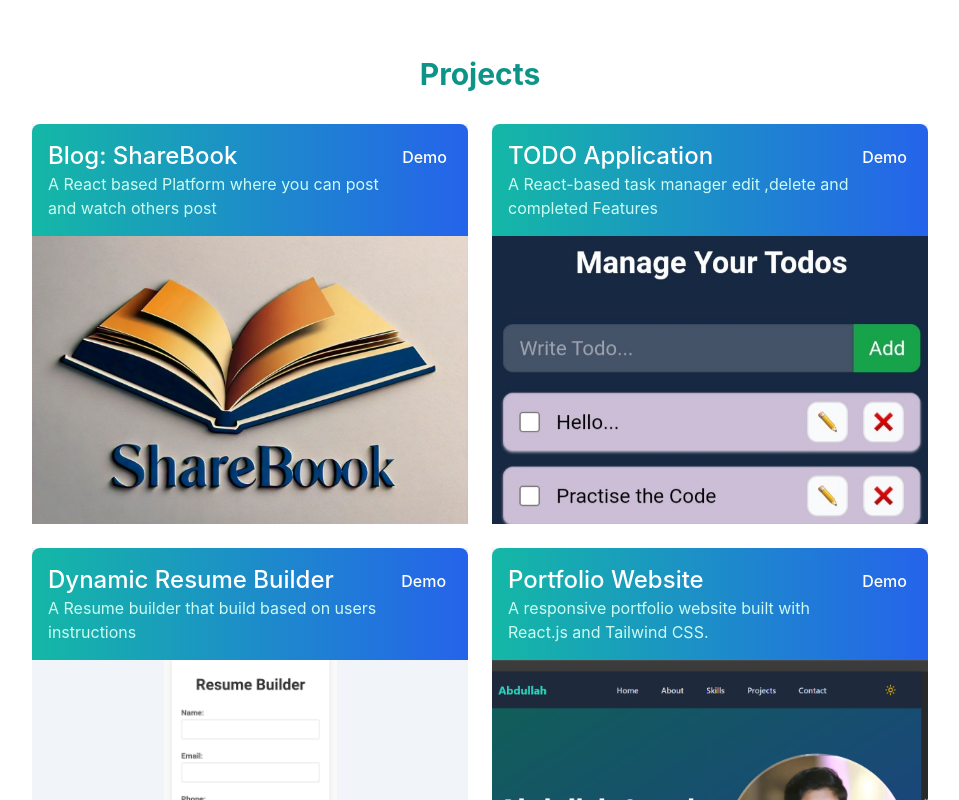
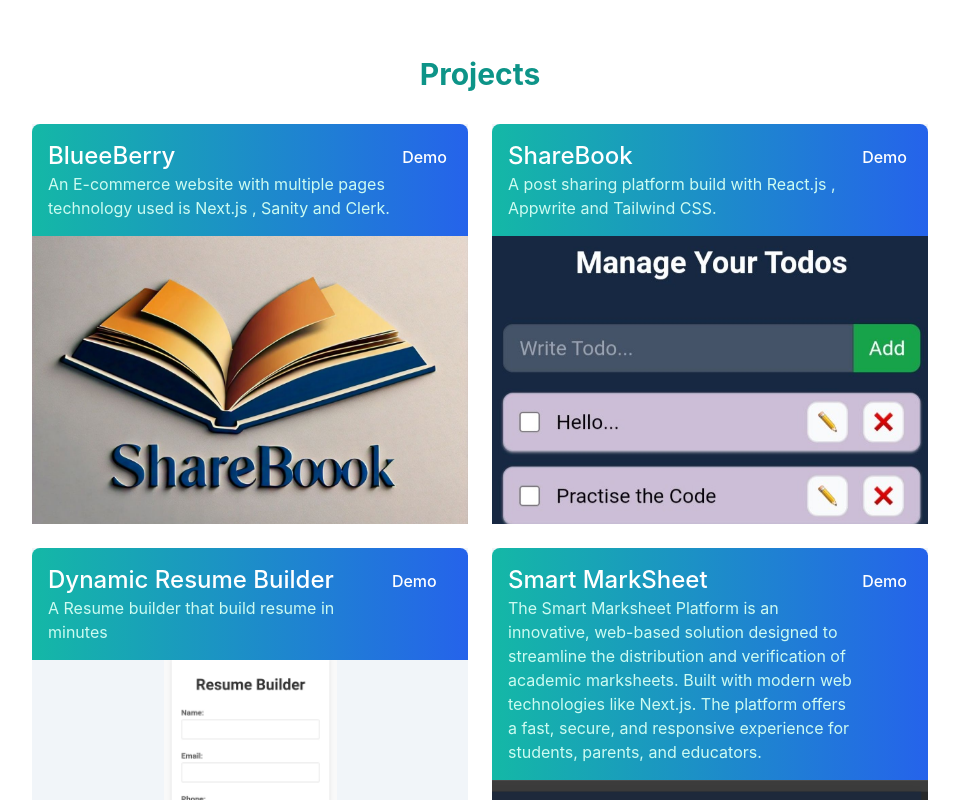
Before and after one commit to Abdullah-Jawed7/Abdullah-Portfolio, a React (Vite) app: page / in a window 1280 px wide. Shown: the part 2240-3040 px from the top of the page, without its empty margins (160-1119 px from the left). Built offline with nearby package versions, Linux system fonts and the light colour scheme.

Commit message:
updating Projects

```diff
--- a/src/Components/Projects.jsx
+++ b/src/Components/Projects.jsx
@@ -6,11 +6,31 @@
   let id = 0;
   let Projects = [
     {
-      title: "Blog: ShareBook",
+      title: "BlueeBerry",
       description:
-        "A React based Platform where you can post and watch others post",
+        "An E-commerce website with multiple pages technology used is Next.js , Sanity and Clerk.",
+      id: id++,
+      url: "https://blueeberry.vercel.app/",
+    },
+    {
+      title: "ShareBook",
+      description:
+        "A post sharing platform build with React.js , Appwrite and Tailwind CSS.",
       id: id++,
       url: "https://blog-share-book.vercel.app/",
+    },
+    {
+      title: "Dynamic Resume Builder",
+      description: "A Resume builder that build resume in minutes",
+      id: id++,
+      url: "https://resumemaker-abdullah.vercel.app/",
+    },
+    {
+      title: "Smart MarkSheet",
+      description:
+        "The Smart Marksheet Platform is an innovative, web-based solution designed to streamline the distribution and verification of academic marksheets. Built with modern web technologies like Next.js. The platform offers a fast, secure, and responsive experience for students, parents, and educators.",
+      id: id++,
+      url: "https://smart-marksheet-qa18.vercel.app/std/marksheet/1456",
     },
     {
       title: "TODO Application",
@@ -18,12 +38,6 @@
         "A React-based task manager edit ,delete and completed Features",
       id: id++,
       url: "https://daily-todo-mu.vercel.app/",
-    },
-    {
-      title: "Dynamic Resume Builder",
-      description: "A Resume builder that build based on users instructions",
-      id: id++,
-      url: "https://cv-generator-flax.vercel.app/",
     },
     {
       title: "Portfolio Website",
--- a/src/Components/Theme.js
+++ b/src/Components/Theme.js
@@ -1,7 +1,7 @@
 import { createContext ,useContext } from "react";
 
 export const ThemeContext =createContext({
-    themeMode:"light",
+    themeMode:"dark",
     darkTheme:()=>{},
     lightTheme:()=>{},
 })
```
